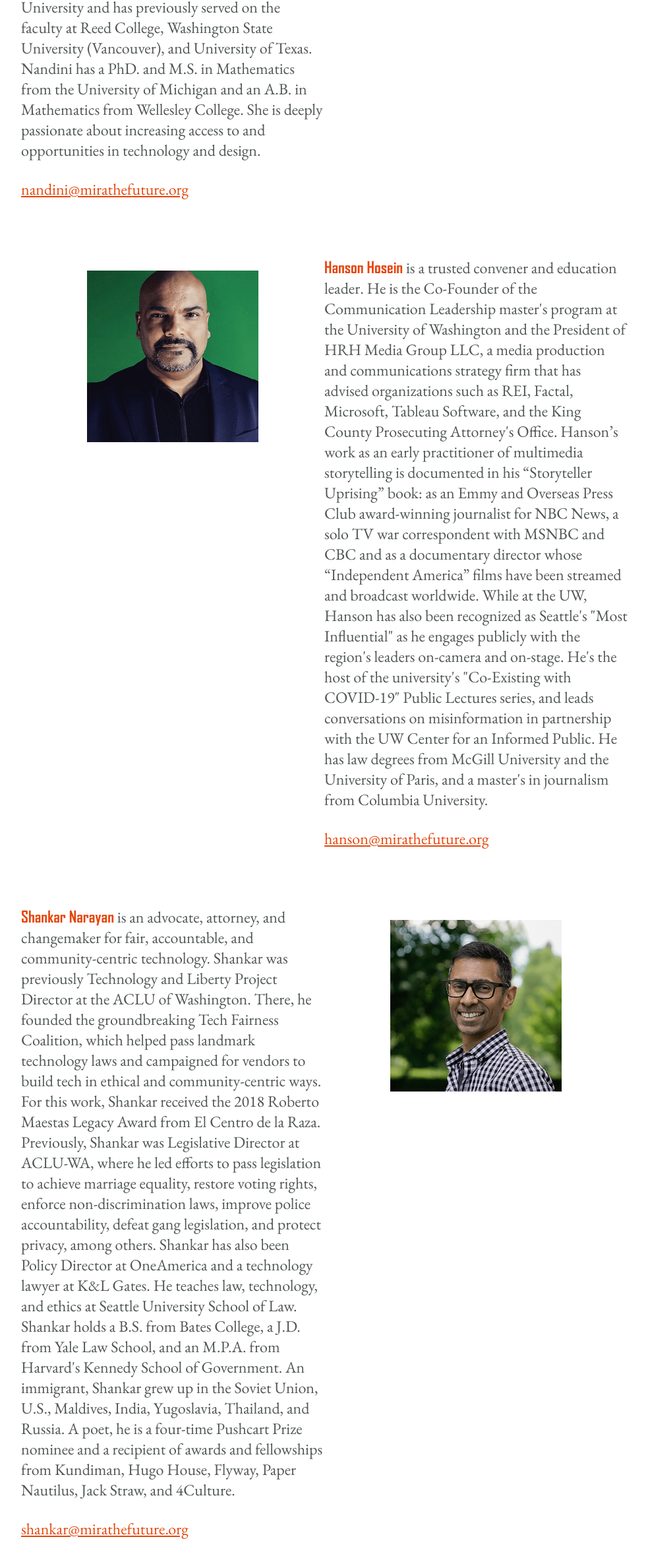
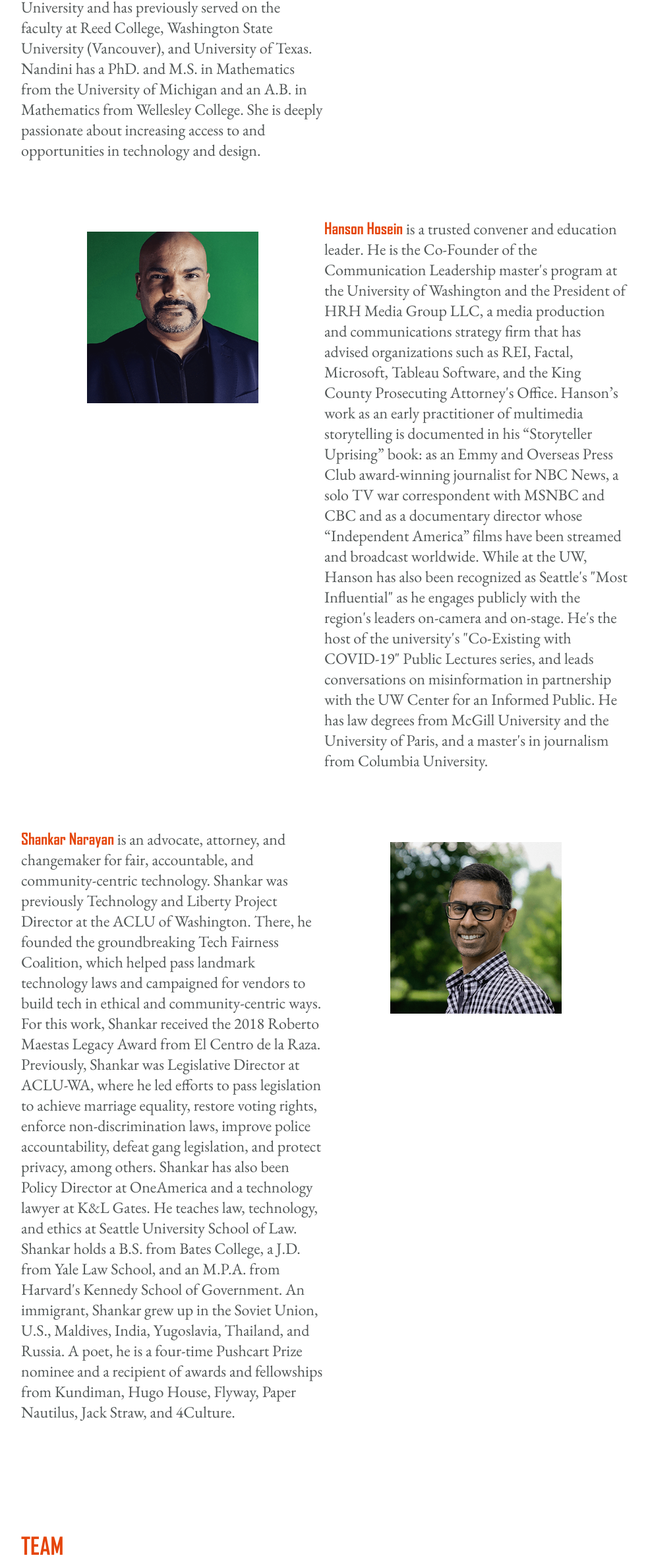
Before and after one commit to ceti-institute/mira, a plain HTML site: page community.html in a window 1280 px wide. Shown: the part 1134-3507 px from the top of the page at 66% size, without its empty margins (148-1131 px from the left). Drawn offline with nearby package versions, Linux system fonts and the light colour scheme.

Commit message:
added emails back on contact and removed them from community

```diff
--- a/community.html
+++ b/community.html
@@ -56,7 +56,6 @@
 
 							<p><span class="mira">Nandini Ranganathan Ph.D.,</span>
 							is a mathematician, technologist and educator.  Her work is focussed on the potential, implications, and impact of emerging technology in the world and in creating relevant innovative programs and credentials in creative and emergent technology and STEAM.  Nandini designs interdisciplinary, participatory, cross-sector convenings and projects to address social, environmental, and technological challenges in creative ways.  She was the founder and Executive Director of  Make+Think+Code, an art/technology/society lab at the Pacific Northwest College of Art, where she was a Professor of Liberal Arts and Media Arts.  She is an affiliate faculty member at Portland State University and has previously served on the faculty at Reed College, Washington State University (Vancouver), and University of Texas. Nandini has a PhD. and M.S. in Mathematics from the University of Michigan and an A.B. in Mathematics from Wellesley College. She is deeply passionate about increasing access to and opportunities in technology and design.</p>
-							<p><a href="mailto:nandini@mirathefuture.org">nandini@mirathefuture.org</a></p>
 						</div>
 					</article>
 					<article class="team">
@@ -64,7 +63,6 @@
 						<div>
 							<p><span class="mira">Hanson Hosein</span>
 							is a trusted convener and education leader. He is the Co-Founder of the Communication Leadership master's program at the University of Washington and the President of HRH Media Group LLC, a media production and communications strategy firm that has advised organizations such as REI, Factal, Microsoft, Tableau Software, and the King County Prosecuting Attorney's Office. Hanson’s work as an early practitioner of multimedia storytelling is documented in his “Storyteller Uprising” book: as an Emmy and Overseas Press Club award-winning journalist for NBC News, a solo TV war correspondent with MSNBC and CBC and as a documentary director whose “Independent America” films have been streamed and broadcast worldwide. While at the UW, Hanson has also been recognized as Seattle's "Most Influential" as he engages publicly with the region's leaders on-camera and on-stage. He's the host of the university's "Co-Existing with COVID-19" Public Lectures series, and leads conversations on misinformation in partnership with the UW Center for an Informed Public. He has law degrees from McGill University and the University of Paris, and a master's in journalism from Columbia University.</p>
-							<p><a href="mailto:hanson@mirathefuture.org">hanson@mirathefuture.org</a></p>
 						</div>
 					</article>
 					<article class="team">
@@ -73,7 +71,6 @@
 
 							<p><span class="mira">Shankar Narayan</span>
 							is an advocate, attorney, and changemaker for fair, accountable, and community-centric technology.  Shankar was previously Technology and Liberty Project Director at the ACLU of Washington.  There, he founded the groundbreaking Tech Fairness Coalition, which helped pass landmark technology laws and campaigned for vendors to build tech in ethical and community-centric ways.  For this work, Shankar received the 2018 Roberto Maestas Legacy Award from El Centro de la Raza.  Previously, Shankar was Legislative Director at ACLU-WA, where he led efforts to pass legislation to achieve marriage equality, restore voting rights, enforce non-discrimination laws, improve police accountability, defeat gang legislation, and protect privacy, among others.  Shankar has also been Policy Director at OneAmerica and a technology lawyer at K&L Gates.  He teaches law, technology, and ethics at Seattle University School of Law.  Shankar holds a B.S. from Bates College, a J.D. from Yale Law School, and an M.P.A. from Harvard's Kennedy School of Government.  An immigrant, Shankar grew up in the Soviet Union, U.S., Maldives, India, Yugoslavia, Thailand, and Russia.  A poet, he is a four-time Pushcart Prize nominee and a recipient of awards and fellowships from Kundiman, Hugo House, Flyway, Paper Nautilus, Jack Straw, and 4Culture.</p>
-							<p><a href="mailto:shankar@mirathefuture.org">shankar@mirathefuture.org</a></p>
 						</div>
 					</article>
 				</section>
```
Also changed, not shown: contact.html (+5 -5 lines).
